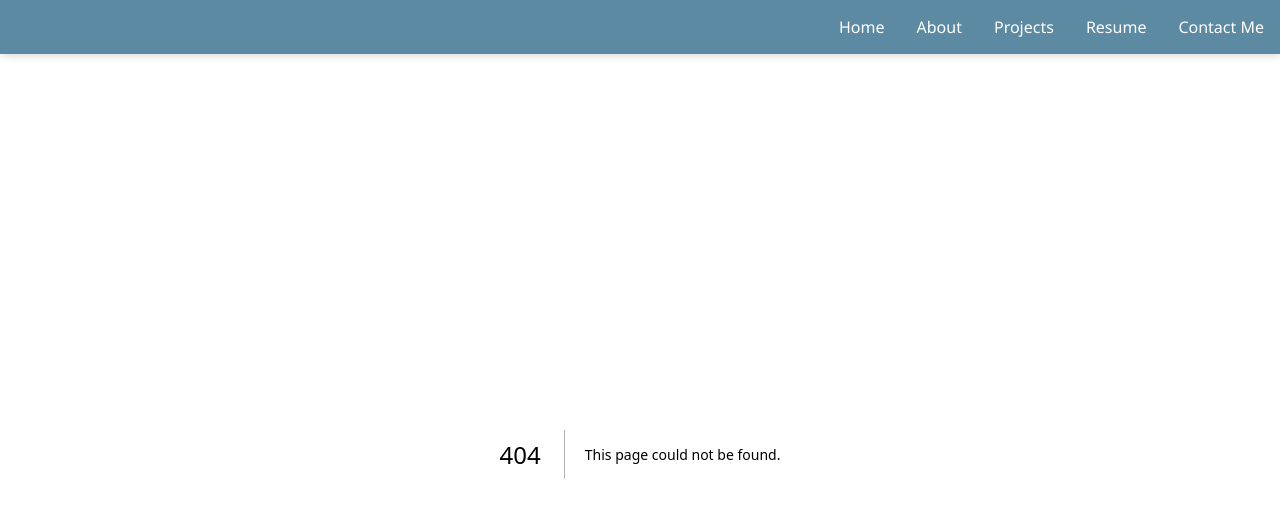
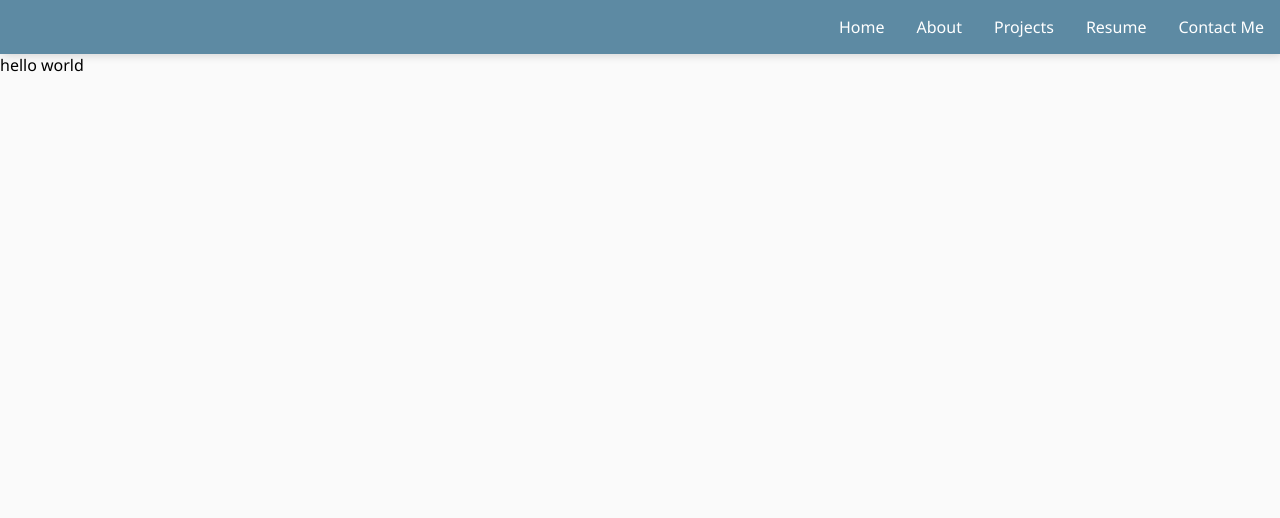
Before and after one commit to hollyejordan/portfolio, a Next.js app: page /contact in a window 1280 px wide. Before the commit this address had no page. Shown: the top 518 px of the page. Built offline with nearby package versions, Linux system fonts and the light colour scheme.

Commit message:
Update page structure and add page.tsx

```diff
--- /dev/null
+++ b/app/contact/page.tsx
@@ -0,0 +1,5 @@
+export default function Contact() {
+  return (
+    <div>hello world</div>
+  );
+}
--- a/app/globals.css
+++ b/app/globals.css
@@ -1,6 +1,6 @@
 :root {
-  --background: #ffffff;
-  --foreground: #171717;
+  --background: #fafafa;
+  --foreground: #fff;
 
   --primary-colour: rgb(93, 138, 163);
   --secondary-colour: rgb(71, 105, 124);
@@ -22,8 +22,23 @@ body {
 }
 
 body {
-  color: var(--foreground);
-  background: var(--background);
+  justify-content: center;
+  background-color: var(--background);
+  min-height: 100vh;
+}
+
+main {
+  display: flex;
+  align-items: center;
+  justify-content: center;
+}
+
+.page {
+  min-height: 100vh;
+  width: 100%;
+  max-width: 1024px;
+  background-color: var(--foreground);
+  padding: 48px 24px;
 }
 
 * {
--- a/app/page.tsx
+++ b/app/page.tsx
@@ -4,8 +4,8 @@ import LinkButton from "./components/LinkButton/LinkButton";
 
 export default function Home() {
   return (
-    <div className={styles.page}>
-      <main className={styles.main}>
+      <main>
+        <div className="page">
           <div className={styles.intro}>
             <div className={styles.pfpContainer}>
               <Image
@@ -21,7 +21,7 @@ export default function Home() {
               <LinkButton path="/contact" innerText="Contact Me"></LinkButton>
             </div>
           </div>
+        </div>
       </main>
-    </div>
   );
 }
```
Also changed, not shown: app/page.module.css (+0 -19 lines). Lines whose indentation alone changed are shown as unchanged.
